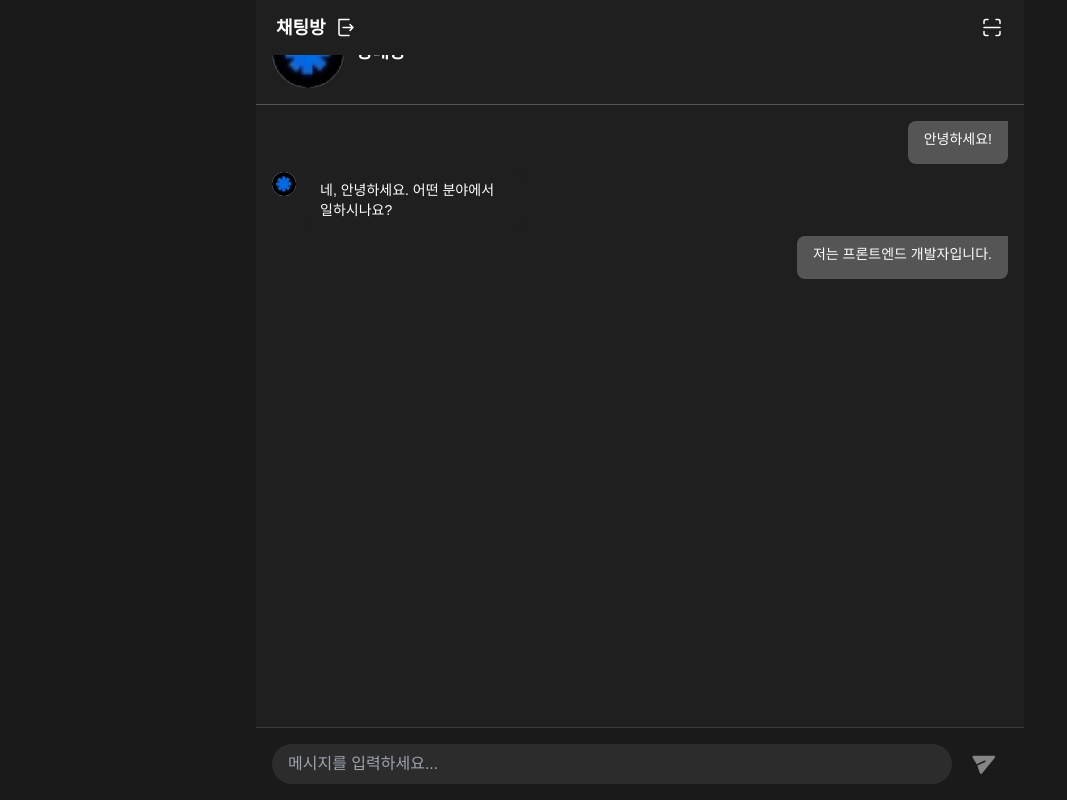
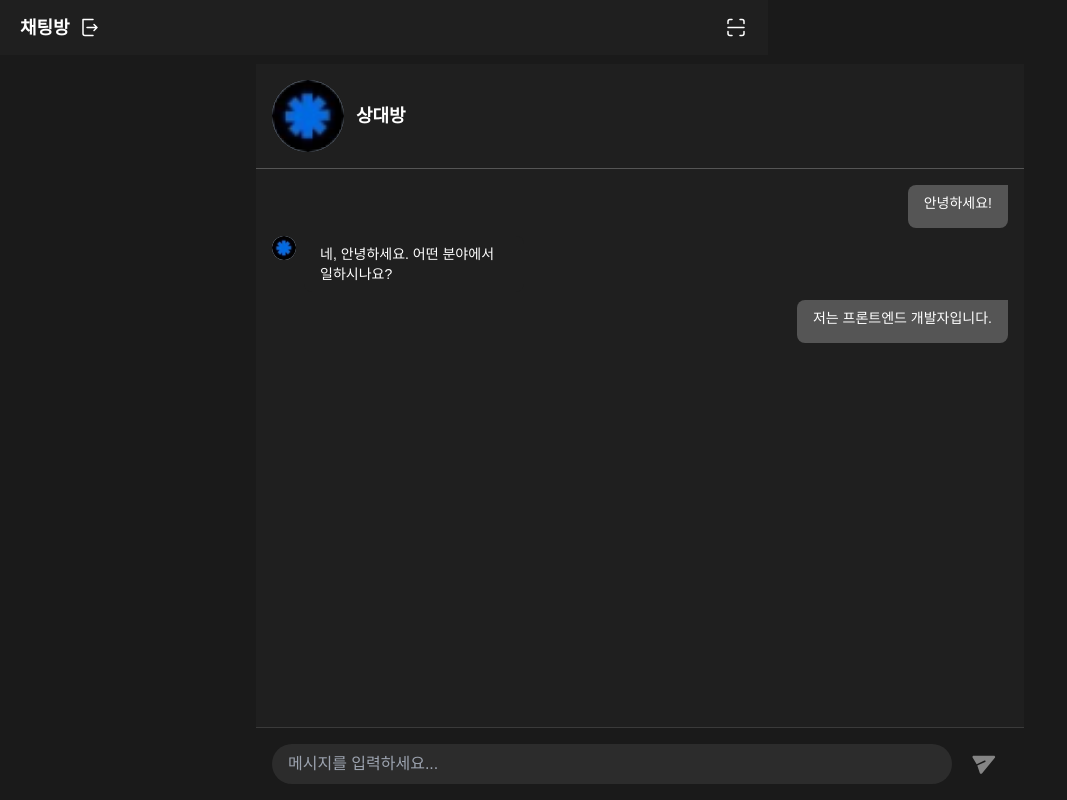
Before and after one commit to goorm-CHACHA/FE, a Next.js app: page /chat in a window 1280 px wide. Shown: the whole page, without its empty margins (0-1067 px from the left). Built offline with nearby package versions, Linux system fonts and the light colour scheme; no server answers.

Commit message:
feat: layout fixed 추가

```diff
--- a/app/(top-layout)/layout.tsx
+++ b/app/(top-layout)/layout.tsx
@@ -2,9 +2,13 @@ import TopNavigation from '~/components/common/top-nav';
 
 export default function TopLayout({ children }: { children: React.ReactNode }) {
   return (
-    <div>
-      <TopNavigation />
-      {children}
+    <div className="min-h-screen flex flex-col">
+      <div className="fixed top-0 left-0 right-0 z-50">
+        <TopNavigation />
+      </div>
+      <div className="pt-[64px] h-[calc(100vh-64px)] overflow-y-auto">
+        {children}
+      </div>
     </div>
   );
 }
```
